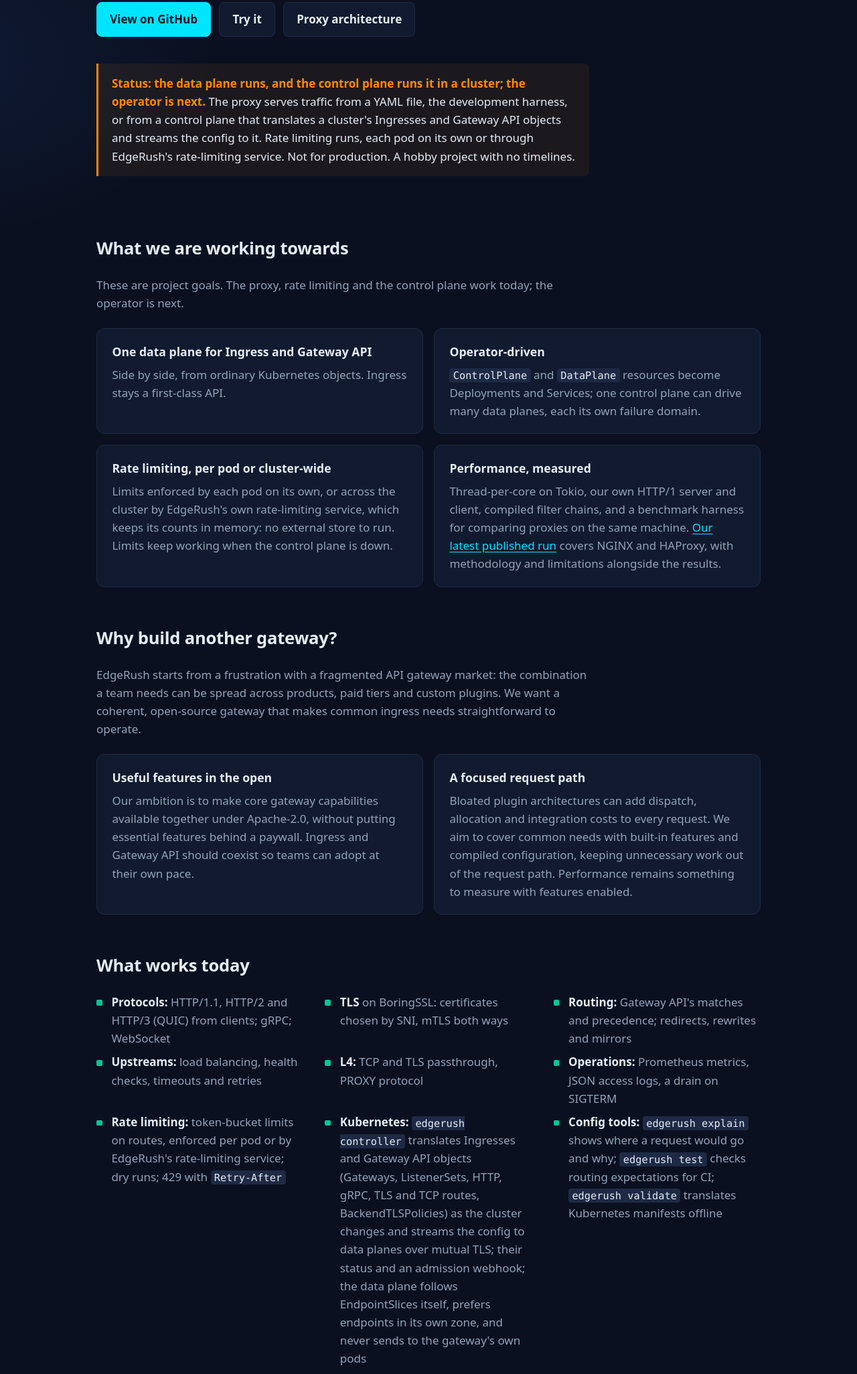
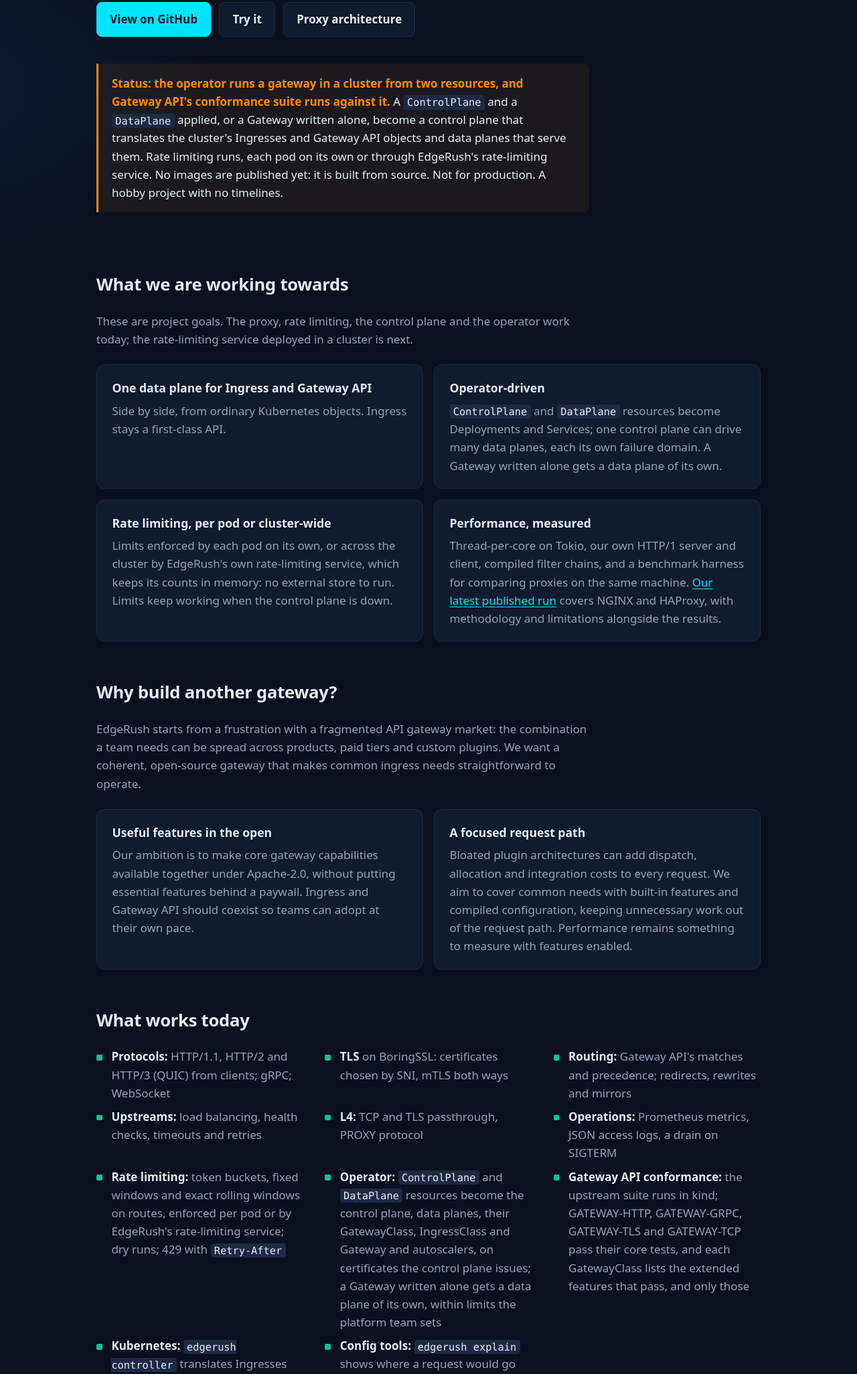
Before and after one commit to edgerush-dev/edgerush-dev.github.io, a plain HTML site: page index.html in a window 1280 px wide. Shown: the part 418-2470 px from the top of the page at 67% size. Drawn offline with Linux system fonts and the light colour scheme.

Commit message:
Bring the site's status up to date, with the operator
Co-Authored-By: Claude Opus 5.5 <noreply@anthropic.com>

```diff
--- a/index.html
+++ b/index.html
@@ -142,19 +142,19 @@
       <a class="btn" href="https://github.com/edgerush-dev/edgerush#trying-it">Try it</a>
       <a class="btn" href="#architecture">Proxy architecture</a>
     </div>
-    <p class="status"><strong>Status: the data plane runs, and the control plane runs it in a
-      cluster; the operator is next.</strong>
-      The proxy serves traffic from a YAML file, the development harness, or from a control
-      plane that translates a cluster's Ingresses and Gateway API objects and streams the
-      config to it. Rate
-      limiting runs, each pod on its own or through EdgeRush's rate-limiting service. Not
-      for production. A hobby project with no timelines.</p>
+    <p class="status"><strong>Status: the operator runs a gateway in a cluster from two
+      resources, and Gateway API's conformance suite runs against it.</strong>
+      A <code>ControlPlane</code> and a <code>DataPlane</code> applied, or a Gateway written
+      alone, become a control plane that translates the cluster's Ingresses and Gateway API
+      objects and data planes that serve them. Rate limiting runs, each pod on its own or
+      through EdgeRush's rate-limiting service. No images are published yet: it is built
+      from source. Not for production. A hobby project with no timelines.</p>
   </div>
 
   <section class="wrap" aria-labelledby="for">
     <h2 id="for">What we are working towards</h2>
-    <p class="intro">These are project goals. The proxy, rate limiting and the control
-      plane work today; the operator is next.</p>
+    <p class="intro">These are project goals. The proxy, rate limiting, the control plane
+      and the operator work today; the rate-limiting service deployed in a cluster is next.</p>
     <div class="grid">
       <div class="card">
         <h3>One data plane for Ingress and Gateway API</h3>
@@ -164,7 +164,7 @@
         <h3>Operator-driven</h3>
         <p><code>ControlPlane</code> and <code>DataPlane</code> resources become Deployments
           and Services; one control plane can drive many data planes, each its own failure
-          domain.</p>
+          domain. A Gateway written alone gets a data plane of its own.</p>
       </div>
       <div class="card">
         <h3>Rate limiting, per pod or cluster-wide</h3>
@@ -217,10 +217,18 @@
         retries</li>
       <li><strong>L4:</strong> TCP and TLS passthrough, PROXY protocol</li>
       <li><strong>Operations:</strong> Prometheus metrics, JSON access logs, a drain on SIGTERM</li>
-      <li><strong>Rate limiting:</strong> token-bucket limits on routes, enforced per pod or
-        by EdgeRush's rate-limiting service; dry runs; 429 with <code>Retry-After</code></li>
+      <li><strong>Rate limiting:</strong> token buckets, fixed windows and exact rolling
+        windows on routes, enforced per pod or by EdgeRush's rate-limiting service; dry runs;
+        429 with <code>Retry-After</code></li>
+      <li><strong>Operator:</strong> <code>ControlPlane</code> and <code>DataPlane</code>
+        resources become the control plane, data planes, their GatewayClass, IngressClass and
+        Gateway and autoscalers, on certificates the control plane issues; a Gateway written
+        alone gets a data plane of its own, within limits the platform team sets</li>
+      <li><strong>Gateway API conformance:</strong> the upstream suite runs in kind;
+        GATEWAY-HTTP, GATEWAY-GRPC, GATEWAY-TLS and GATEWAY-TCP pass their core tests, and
+        each GatewayClass lists the extended features that pass, and only those</li>
       <li><strong>Kubernetes:</strong> <code>edgerush controller</code> translates Ingresses
-        and Gateway API objects (Gateways, ListenerSets, HTTP, gRPC, TLS and TCP routes,
+        and Gateway API objects (Gateways, ListenerSets, HTTP, gRPC, TLS, TCP and UDP routes,
         BackendTLSPolicies) as the cluster changes and streams the config to data planes over
         mutual TLS; their status and an admission webhook; the data plane follows EndpointSlices itself,
         prefers endpoints in its own zone, and never sends to the gateway's own pods</li>
@@ -228,15 +236,17 @@
         would go and why; <code>edgerush test</code> checks routing expectations for CI;
         <code>edgerush validate</code> translates Kubernetes manifests offline</li>
     </ul>
-    <p class="notyet">Still to come: the operator, and with it Gateway API's conformance runs;
-      ingress-nginx's annotations; authentication; CORS.</p>
+    <p class="notyet">Still to come: published images; the rate-limiting service deployed in
+      a cluster, and <code>RateLimitPolicy</code>, being built; ingress-nginx's annotations;
+      authentication; CORS.</p>
   </section>
 
   <section class="wrap" aria-labelledby="ratelimiting">
     <h2 id="ratelimiting">Rate limiting, one mode per data plane</h2>
-    <p class="intro">Limits are named on route rules and keyed by the client's address.
-      A request under several limits is decided under all of them at once, and a dry run
-      counts without refusing. How limits are enforced is a choice made once for each data
+    <p class="intro">Limits are named on route rules and keyed by the client's address,
+      each a token bucket, a fixed window or an exact rolling window. A request under
+      several limits is decided under all of them at once, and a dry run counts without
+      refusing. How limits are enforced is a choice made once for each data
       plane.</p>
     <div class="grid">
       <div class="card">
@@ -260,7 +270,8 @@
         <h3>Asynchronous: each pod from its copy</h3>
         <p>Each pod decides every request from its own copy of each key, waiting on no one,
           and shares what it admitted through the rate-limiting service every cycle. A burst
-          on a key it has not heard of yet may overshoot a little.</p>
+          on a key it has not heard of yet may overshoot a little. Its limits are token
+          buckets.</p>
       </div>
       <div class="card">
         <h3>Stated behaviour when the service is unreachable</h3>
@@ -277,8 +288,9 @@
   <section class="wrap" aria-labelledby="architecture">
     <h2 id="architecture">Inside the proxy</h2>
     <p class="intro">The proxy architecture is mostly settled. This overview describes
-      the implemented data plane, currently driven by YAML for development and testing.
-      The Kubernetes controller and rate limiting are outside this overview.</p>
+      the implemented data plane, whether its config comes from the control plane in a
+      cluster or from YAML for development and testing. The operator, the control plane and
+      rate limiting are outside this overview.</p>
     <div class="grid">
       <div class="card">
         <h3>Connections stay with a worker</h3>
```
